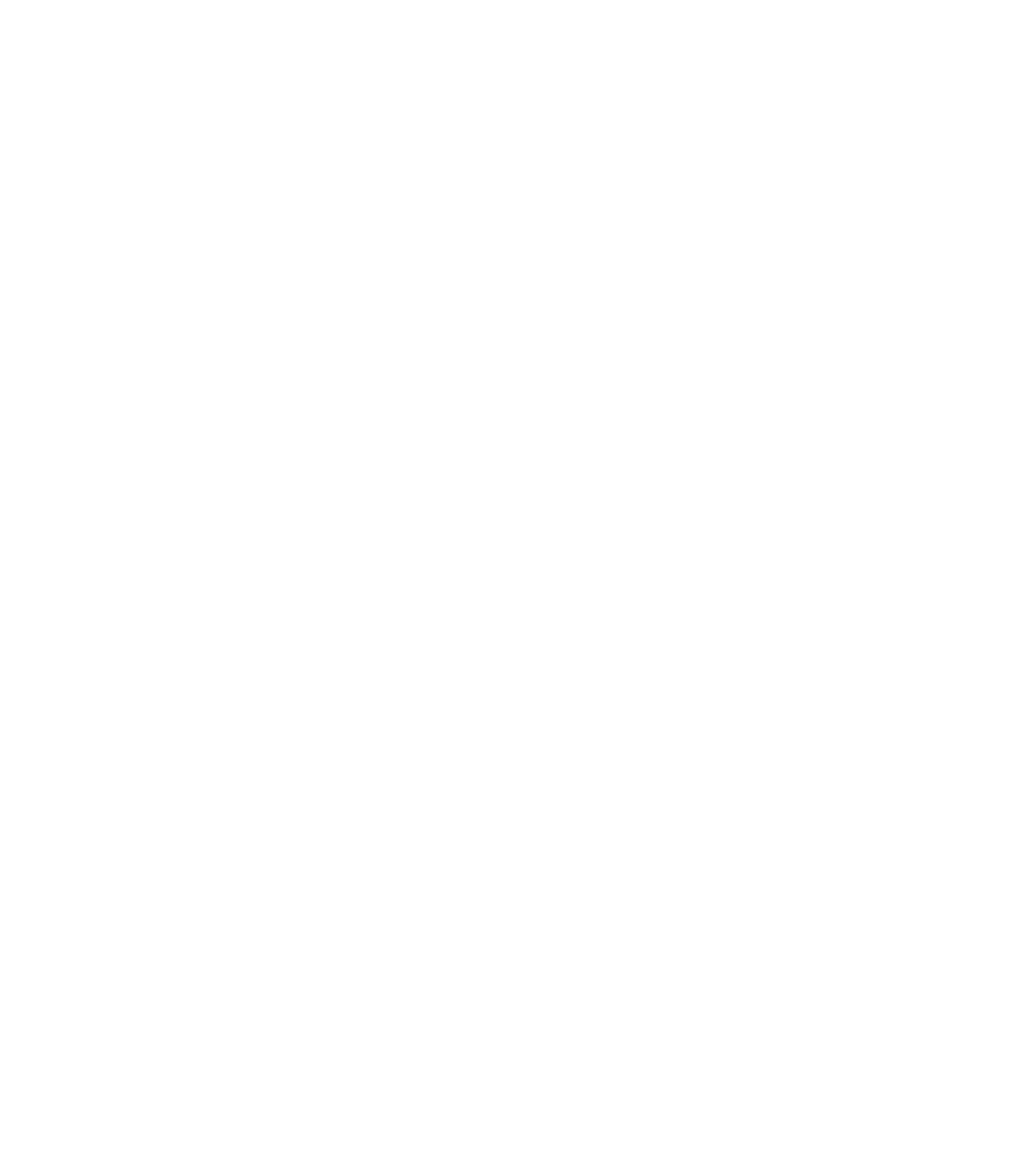
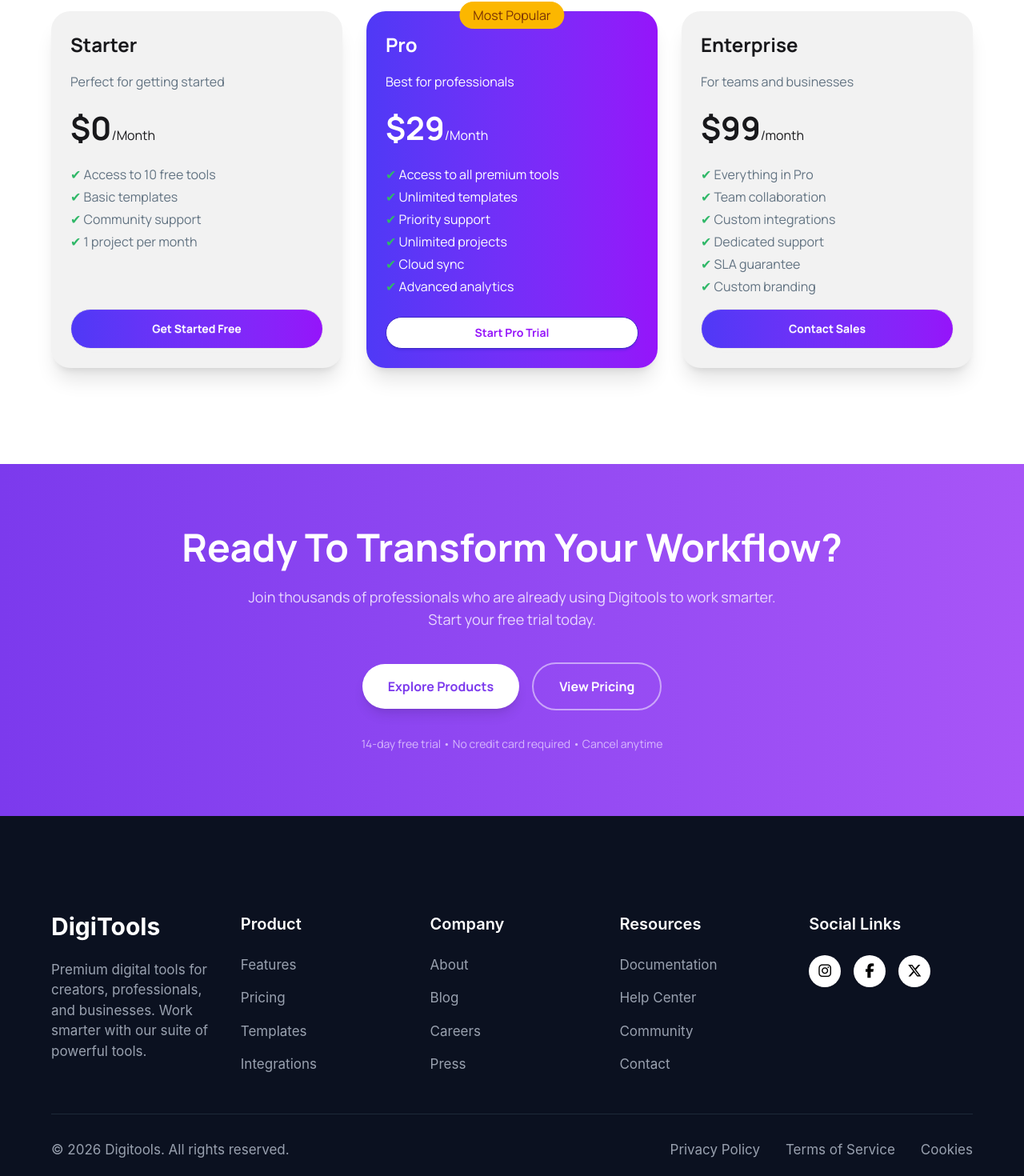
Before and after one commit to kazij317-code/B13-A6-DigiTools-Platform-My-Assignment, a React (Vite) app: page / in a window 1280 px wide. Shown: the part 3280-4750 px from the top of the page at 80% size. Before the commit the page ends 3118 px from the top, so only its background shows below. Built offline with nearby package versions, Linux system fonts and the light colour scheme.

Commit message:
Prcing, CTA Section and footer section is updated

```diff
--- a/src/App.jsx
+++ b/src/App.jsx
@@ -1,6 +1,8 @@
 import './App.css'
 
-
+import Pricing from "./components/Pricing";
+import Footer from "./components/Footer";
+import CTASection from './components/CTAsection';
 import StepsSection from "./components/StepsSection";
 import StatsSection from './components/StatsSection';
 import { useState } from "react";
@@ -78,6 +80,9 @@
         )}
       </div>
       <StepsSection />
+      <Pricing />
+      <CTASection/>
+      <Footer />
       <ToastContainer />
     </>
   );
--- /dev/null
+++ b/src/components/CTAsection.jsx
@@ -0,0 +1,37 @@
+import React from 'react';
+
+const CTASection = () => {
+  return (
+    <section className="text-[#FFFFFF] w-full py-20 px-6 bg-linear-to-r from-[#7c3aed] to-[#a855f7] text-center">
+      <div className="max-w-4xl mx-auto">
+        {/* Main Heading */}
+        <h2 className="text-4xl md:text-5xl font-bold mb-6">
+          Ready To Transform Your Workflow?
+        </h2>
+
+        {/* Subtext */}
+        <p className="text-purple-100 text-lg mb-10 max-w-2xl mx-auto opacity-90">
+          Join thousands of professionals who are already using Digitools to work smarter.
+          Start your free trial today.
+        </p>
+
+        {/* Buttons */}
+        <div className="flex flex-col sm:flex-row justify-center items-center gap-4 mb-8">
+          <button className="px-8 py-4 bg-white text-[#7c3aed] font-bold rounded-full hover:bg-gray-100 transition-all shadow-lg w-full sm:w-auto">
+            Explore Products
+          </button>
+          <button className="px-8 py-4 border-2 border-white/50 text-white font-bold rounded-full hover:bg-white/10 transition-all w-full sm:w-auto">
+            View Pricing
+          </button>
+        </div>
+
+        {/* Trust Badges / Small Text */}
+        <p className="text-purple-200 text-sm opacity-80">
+          14-day free trial • No credit card required • Cancel anytime
+        </p>
+      </div>
+    </section>
+  );
+};
+
+export default CTASection;
--- /dev/null
+++ b/src/components/Footer.jsx
@@ -0,0 +1,91 @@
+import React from 'react';
+
+
+const Footer = () => {
+  const currentYear = new Date().getFullYear();
+
+  return (
+    <footer className="bg-[#0b1120] text-gray-400 py-16 px-6 md:px-16 font-sans py-30">
+      <div className="max-w-7xl mx-auto">
+
+        {/* Main Grid: 5 columns on desktop */}
+        <div className="grid grid-cols-1 sm:grid-cols-2 md:grid-cols-3 lg:grid-cols-5 gap-8 mb-12">
+
+          {/* 1. Brand Section */}
+          <div>
+            <h2 className="text-white text-3xl font-bold mb-6">DigiTools</h2>
+            <p className="text-[17px]">
+              Premium digital tools for creators, professionals, and businesses. Work smarter with our suite of powerful tools.
+            </p>
+          </div>
+
+          {/* 2. Product */}
+          <div>
+            <h3 className="text-white font-semibold mb-6 text-[20px]">Product</h3>
+            <ul className="space-y-4 text-[17px]">
+              <li><a href="#" className="hover:text-white transition-colors">Features</a></li>
+              <li><a href="#" className="hover:text-white transition-colors">Pricing</a></li>
+              <li><a href="#" className="hover:text-white transition-colors">Templates</a></li>
+              <li><a href="#" className="hover:text-white transition-colors">Integrations</a></li>
+            </ul>
+          </div>
+
+          {/* 3. Company */}
+          <div>
+            <h3 className="text-white font-semibold mb-6 text-[20px]">Company</h3>
+            <ul className="space-y-4 text-[17px]">
+              <li><a href="#" className="hover:text-white transition-colors">About</a></li>
+              <li><a href="#" className="hover:text-white transition-colors">Blog</a></li>
+              <li><a href="#" className="hover:text-white transition-colors">Careers</a></li>
+              <li><a href="#" className="hover:text-white transition-colors">Press</a></li>
+            </ul>
+          </div>
+
+          {/* 4. Resources */}
+          <div>
+            <h3 className="text-white font-semibold mb-6 text-[20px]">Resources</h3>
+            <ul className="space-y-4 text-[17px]">
+              <li><a href="#" className="hover:text-white transition-colors">Documentation</a></li>
+              <li><a href="#" className="hover:text-white transition-colors">Help Center</a></li>
+              <li><a href="#" className="hover:text-white transition-colors">Community</a></li>
+              <li><a href="#" className="hover:text-white transition-colors">Contact</a></li>
+            </ul>
+          </div>
+
+          {/* 5. Social Links (Right side of Resources) */}
+          <div>
+            <h3 className="text-white font-semibold mb-6 text-[20px]">Social Links</h3>
+            <div className="flex gap-4">
+              {/* Instagram */}
+              <a href="#" className="w-10 h-10 bg-white rounded-full flex items-center justify-center text-black hover:bg-gray-200 transition-all shadow-sm">
+                <i className="fa-brands fa-instagram text-lg"></i>
+              </a>
+              {/* Facebook */}
+              <a href="#" className="w-10 h-10 bg-white rounded-full flex items-center justify-center text-black hover:bg-gray-200 transition-all shadow-sm">
+                <i className="fa-brands fa-facebook-f text-lg"></i>
+
+              </a>
+              {/* X / Twitter */}
+              <a href="#" className="w-10 h-10 bg-white rounded-full flex items-center justify-center text-black hover:bg-gray-200 transition-all shadow-sm">
+                <i className="fa-brands fa-x-twitter text-lg"></i>
+              </a>
+            </div>
+          </div>
+
+        </div>
+
+        {/* Bottom Bar & Full Width Line */}
+        <div className="pt-8 border-t border-gray-800 flex flex-col md:flex-row justify-between items-center text-sm">
+          <p className='text-[17px]'>© {currentYear} Digitools. All rights reserved.</p>
+          <div className="text-[17px] flex gap-8 mt-4 md:mt-0">
+            <a href="#" className="hover:text-white transition-colors">Privacy Policy</a>
+            <a href="#" className="hover:text-white transition-colors">Terms of Service</a>
+            <a href="#" className="hover:text-white transition-colors">Cookies</a>
+          </div>
+        </div>
+      </div>
+    </footer>
+  );
+};
+
+export default Footer;
--- /dev/null
+++ b/src/components/Pricing.jsx
@@ -0,0 +1,67 @@
+const Pricing = () => {
+  return (
+    <div className="py-12 mb-18">
+      <div className="max-w-7xl mx-auto px-4 md:px-8 lg:px-12">
+        <div className='text-center'>
+          <h2 className="text-[48px] font-extrabold">Simple, Transparent Pricing</h2>
+          <p className='text-[#627382]'>Choose the plan that fits your needs. Upgrade or downgrade anytime.</p>
+        </div>
+
+
+
+        <div className="grid grid-cols-1 md:grid-cols-3 gap-[30px] px-4 mt-8">
+
+          <div className="card bg-[#F2F2F2] shadow-xl rounded-3xl border-gray-500 p-6">
+            <h3 className="text-[24px] font-bold">Starter</h3>
+            <p className='text-[#627382] my-4'>Perfect for getting started</p>
+            <p className='mb-4'><span className="font-bold text-[40px]">$0</span>/Month</p>
+            <ul className='text-[#627382] flex-1 space-y-1'>
+              <li><span className='text-[#30B868]'>✔</span>  Access to 10 free tools</li>
+              <li><span className='text-[#30B868]'>✔</span>  Basic templates</li>
+              <li><span className='text-[#30B868]'>✔</span>  Community support</li>
+              <li><span className='text-[#30B868]'>✔</span>  1 project per month</li>
+            </ul>
+            <button className="btn font-bold bg-linear-to-r from-[#4F39F6] to-[#9514FA] text-white rounded-full py-6 mt-4">Get Started Free</button>
+          </div>
+
+          <div className="card bg-linear-to-r from-[#4F39F6] to-[#9514FA] shadow-xl p-6 text-white rounded-3xl relative">
+            <div className="absolute -top-3 left-1/2 -translate-x-1/2
+                  badge badge-warning px-4 py-4 rounded-full text-sm md:text-base">
+              Most Popular
+            </div>
+            <h3 className="text-[24px] font-bold">Pro</h3>
+            <p className='my-4'>Best for professionals</p>
+            <p className='mb-4'><span className="font-bold text-[40px]">$29</span>/Month</p>
+            <ul className='flex-1 space-y-1'>
+              <li><span className='text-[#30B868]'>✔</span>  Access to all premium tools</li>
+              <li><span className='text-[#30B868]'>✔</span>  Unlimited templates</li>
+              <li><span className='text-[#30B868]'>✔</span>  Priority support</li>
+              <li><span className='text-[#30B868]'>✔</span>  Unlimited projects</li>
+              <li><span className='text-[#30B868]'>✔</span>  Cloud sync</li>
+              <li><span className='text-[#30B868]'>✔</span>  Advanced analytics</li>
+            </ul>
+            <button className="btn btn-primary rounded-full px-4 py-4 font-bold mt-4 bg-white text-[#9514FA]">Start Pro Trial</button>
+          </div>
+
+          <div className="card bg-[#F2F2F2] shadow-xl p-6 rounded-3xl">
+            <h3 className="text-[24px] font-bold">Enterprise</h3>
+            <p className='text-[#627382] my-4'>For teams and businesses</p>
+            <p className='mb-4'><span className="font-bold text-[40px]">$99</span>/month</p>
+            <ul className='text-[#627382] flex-1 space-y-1'>
+              <li><span className='text-[#30B868]'>✔</span>  Everything in Pro</li>
+              <li><span className='text-[#30B868]'>✔</span>  Team collaboration</li>
+              <li><span className='text-[#30B868]'>✔</span>  Custom integrations</li>
+              <li><span className='text-[#30B868]'>✔</span>  Dedicated support</li>
+              <li><span className='text-[#30B868]'>✔</span>  SLA guarantee</li>
+              <li><span className='text-[#30B868]'>✔</span>  Custom branding</li>
+            </ul>
+            <button className="btn font-bold bg-linear-to-r from-[#4F39F6] to-[#9514FA] text-white rounded-full py-6 mt-4">Contact Sales</button>
+          </div>
+
+        </div>
+      </div>
+    </div>
+  );
+};
+
+export default Pricing;
```
